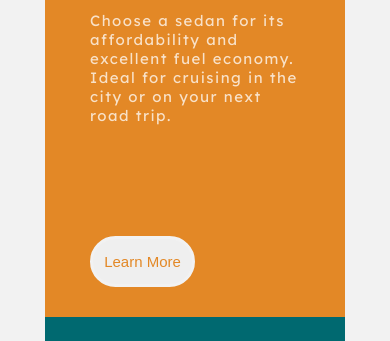
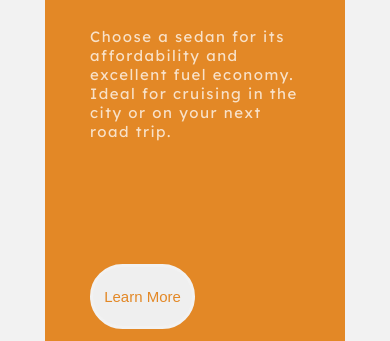
Before and after one commit to aleksstudent24-25/3-column-preview-card-component, a plain HTML site: page index.html in a window 390 px wide. Shown: the part 209-550 px from the top of the page. Drawn offline with Linux system fonts and the light colour scheme.

Commit message:
Minor changes

```diff
--- a/style.css
+++ b/style.css
@@ -25,6 +25,7 @@ body {
   --luxurycolor: hsl(179, 100%, 13%);
   background-color: var(--white);
 }
+
 main {
   height: 100vh;
   place-content: center;
@@ -43,12 +44,16 @@ main .container {
   main .container {
     grid-template-columns: 1fr;
   }
+
+  main .content {
+    max-width: 300px;
+  }
 }
 
 main .content {
   display: grid;
   grid-template-rows: 1fr 1fr 2.25fr 1fr;
-  height: 60vh;
+  height: 65vh;
   max-width: 300px;
   padding: 10% 15% 10% 15%;
 }
@@ -94,7 +99,7 @@ main .container p {
 main .container button {
   margin-top: auto;
   width: 50%;
-  height: 60%;
+  height: 70%;
   border-radius: 250px;
   border: var(--white) solid;
 }
```
